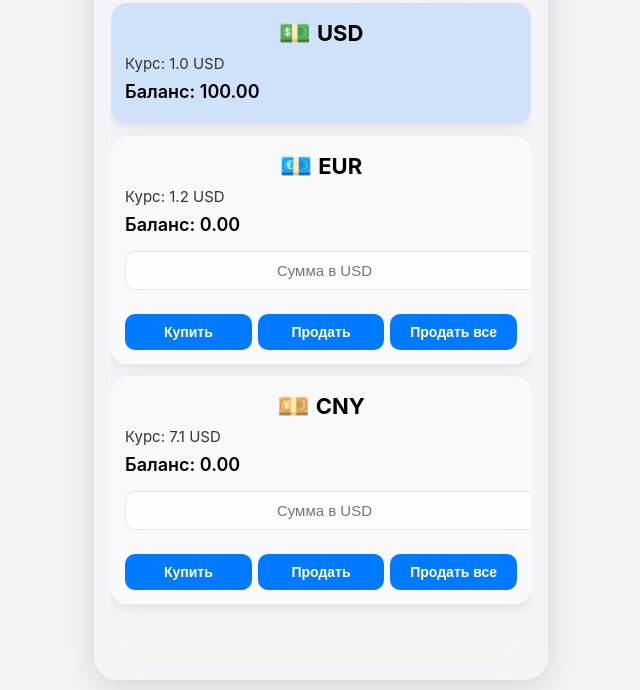
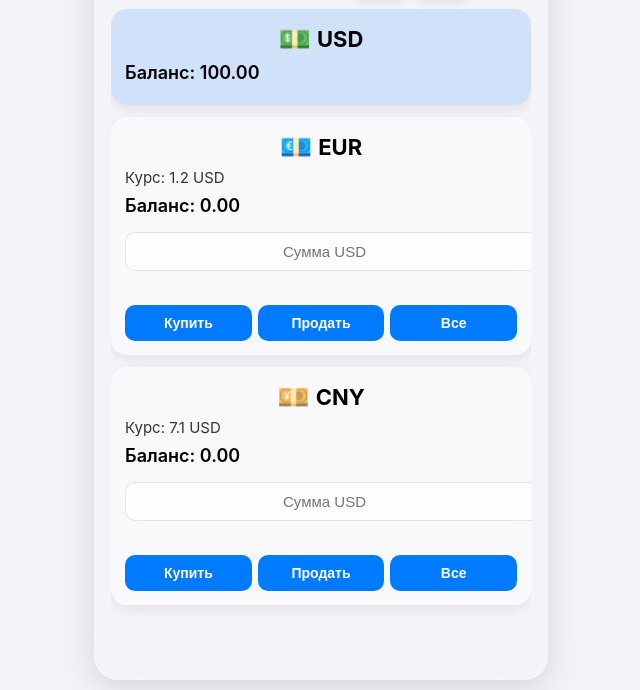
Before and after one commit to prokazin/valyt, a plain HTML site: page index.html in a window 1280 px wide. Shown: the part 144-834 px from the top of the page, without its empty margins (319-959 px from the left). Drawn offline with Linux system fonts and the light colour scheme; a script that the page names is missing.

Commit message:
Update index.html

```diff
--- a/index.html
+++ b/index.html
@@ -1,4 +1,3 @@
-<!-- index.html -->
 <!DOCTYPE html>
 <html lang="ru">
 <head>
@@ -12,7 +11,8 @@
     <div class="container">
         <header>
             <h1>Трейдинг валют</h1>
-            <div class="header-buttons">
+            <div class="header-icons">
+                <!-- Первый ряд -->
                 <div class="icon-row">
                     <div class="icon-button" onclick="toggleAssets()" title="Активы">
                         💼
@@ -20,22 +20,23 @@
                     <div class="icon-button" onclick="showExpectedProfit()" title="Ожидаемая прибыль">
                         📈
                     </div>
-                    <div class="icon-button" onclick="showLeaderboard()" title="Рейтинг игроков">
+                    <div class="icon-button" onclick="showLeaderboard()" title="Рейтинг">
                         🏆
                     </div>
                 </div>
+                <!-- Второй ряд -->
                 <div class="icon-row">
-                    <div class="icon-button" onclick="openBetModal()" title="Сделать ставку">
+                    <div class="icon-button" onclick="openBetModal()" title="Ставка">
                         🎲
                     </div>
-                    <div class="icon-button" onclick="showStarsShop()" title="Купить USD за Stars">
+                    <div class="icon-button" onclick="showStarsShop()" title="Купить за Stars">
                         ⭐
                     </div>
                 </div>
             </div>
         </header>
 
-        <!-- Модальное окно активов -->
+        <!-- Модальные окна -->
         <div id="assets-modal" class="modal hidden">
             <div class="modal-content">
                 <h2>Ваши активы</h2>
@@ -46,7 +47,6 @@
             </div>
         </div>
 
-        <!-- Ожидаемая прибыль -->
         <div id="expected-profit-modal" class="modal hidden">
             <div class="modal-content">
                 <h2>Ожидаемая прибыль</h2>
@@ -55,14 +55,13 @@
             </div>
         </div>
 
-        <!-- Рейтинг игроков -->
         <div id="leaderboard-modal" class="modal hidden">
             <div class="modal-content">
-                <!-- Рейтинг загружается сюда -->
+                <!-- Рейтинг -->
             </div>
         </div>
 
-        <!-- Модалка ставок -->
+        <!-- Ставки -->
         <div id="bet-modal" class="modal hidden">
             <div class="modal-content bet-content">
                 <h2>Сделать ставку</h2>
@@ -110,39 +109,36 @@
         <!-- Toast -->
         <div id="toast" class="toast hidden"></div>
 
+        <!-- Основной контент -->
         <div class="trading-section">
-            <!-- USD -->
             <div class="currency-card base">
                 <h3><span class="currency-emoji">💵</span> USD</h3>
-                <p class="rate">Курс: 1.0 USD</p>
                 <p class="balance">Баланс: <span id="usd-balance">100.00</span></p>
             </div>
 
-            <!-- EUR -->
             <div class="currency-card">
                 <h3><span class="currency-emoji">💶</span> EUR</h3>
                 <p class="rate">Курс: <span id="eur-rate">1.2</span> USD</p>
                 <p class="balance">Баланс: <span id="eur-balance">0.00</span></p>
-                <input type="number" id="eur-amount" placeholder="Сумма в USD" oninput="updateHint('EUR')">
-                <p id="eur-hint"></p>
+                <input type="number" id="eur-amount" placeholder="Сумма USD">
+                <p id="eur-hint" class="hint"></p>
                 <div class="buttons">
                     <button onclick="buy('EUR')">Купить</button>
                     <button onclick="sell('EUR')">Продать</button>
-                    <button onclick="sellAll('EUR')">Продать все</button>
+                    <button onclick="sellAll('EUR')">Все</button>
                 </div>
             </div>
 
-            <!-- CNY -->
             <div class="currency-card">
                 <h3><span class="currency-emoji">💴</span> CNY</h3>
                 <p class="rate">Курс: <span id="cny-rate">7.1</span> USD</p>
                 <p class="balance">Баланс: <span id="cny-balance">0.00</span></p>
-                <input type="number" id="cny-amount" placeholder="Сумма в USD" oninput="updateHint('CNY')">
-                <p id="cny-hint"></p>
+                <input type="number" id="cny-amount" placeholder="Сумма USD">
+                <p id="cny-hint" class="hint"></p>
                 <div class="buttons">
                     <button onclick="buy('CNY')">Купить</button>
                     <button onclick="sell('CNY')">Продать</button>
-                    <button onclick="sellAll('CNY')">Продать все</button>
+                    <button onclick="sellAll('CNY')">Все</button>
                 </div>
             </div>
         </div>
```
